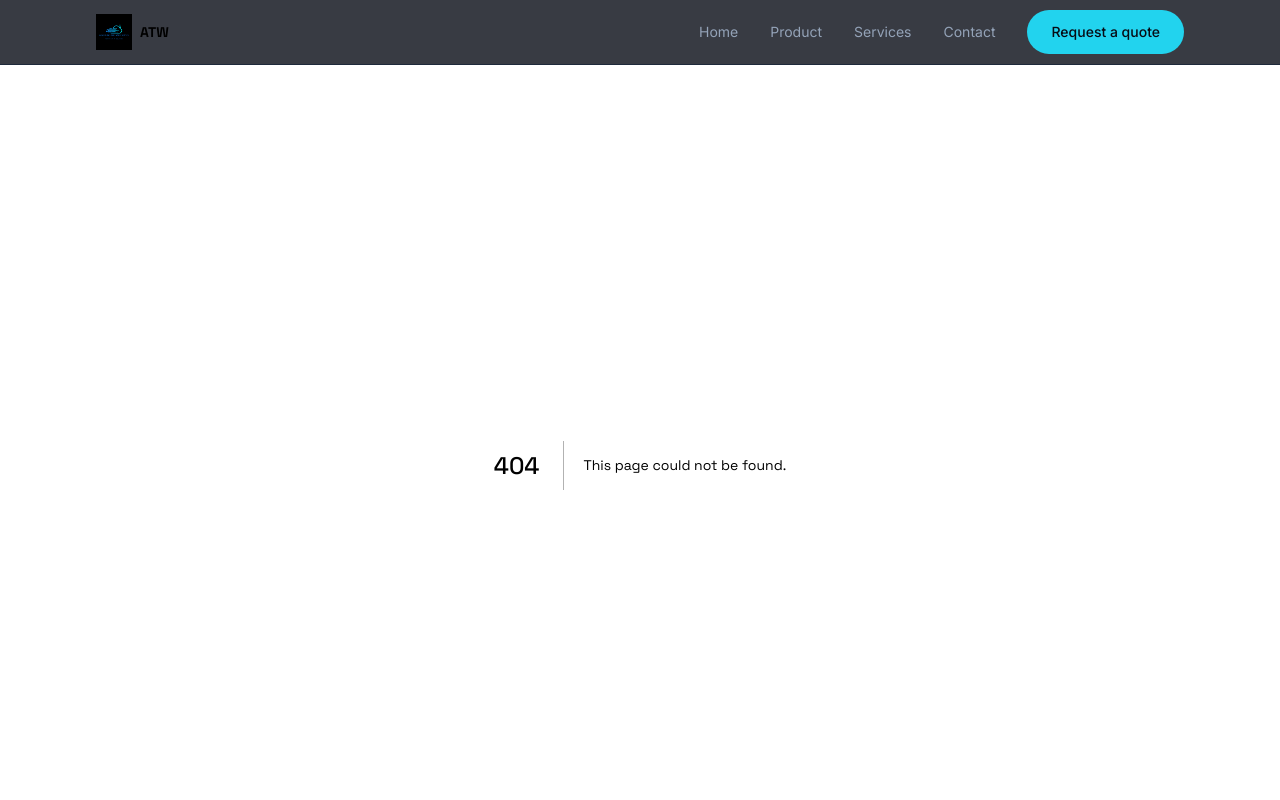
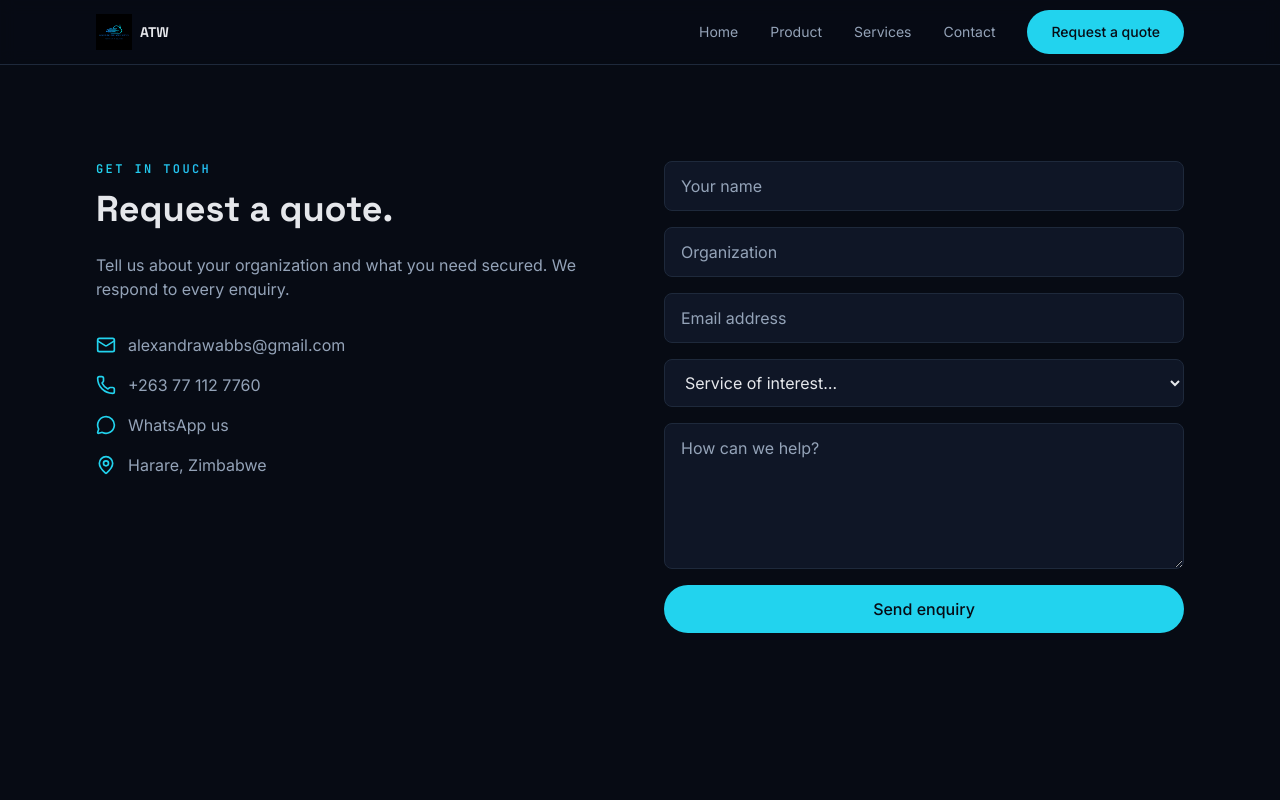
Before and after one commit to theedala/wabbs, a Next.js app in the folder web/: page /contact in a window 1280 px wide. Before the commit this address had no page. Shown: the top 800 px of the page. Built offline with nearby package versions, Linux system fonts and the light colour scheme.

Commit message:
feat: add contact form and contact page

```diff
--- /dev/null
+++ b/web/src/app/contact/page.tsx
@@ -0,0 +1,43 @@
+import type { Metadata } from "next";
+import { Mail, Phone, MapPin, MessageCircle } from "lucide-react";
+import { Container } from "@/components/ui/Container";
+import { SectionHeading } from "@/components/ui/SectionHeading";
+import { ContactForm } from "@/components/ui/ContactForm";
+import { contact } from "@/lib/content";
+
+export const metadata: Metadata = { title: "Contact — ATW Technologies & Forensics" };
+
+export default function ContactPage() {
+  const wa = `https://wa.me/${contact.phoneHref.replace("+", "")}`;
+  return (
+    <section className="py-24">
+      <Container className="grid gap-12 md:grid-cols-2">
+        <div>
+          <SectionHeading eyebrow="GET IN TOUCH" title="Request a quote." />
+          <p className="mt-6 text-muted">
+            Tell us about your organization and what you need secured. We respond to every enquiry.
+          </p>
+          <div className="mt-8 space-y-4 text-muted">
+            <a href={`mailto:${contact.email}`} className="flex items-center gap-3 hover:text-text">
+              <Mail className="h-5 w-5 text-accent-cyan" />
+              {contact.email}
+            </a>
+            <a href={`tel:${contact.phoneHref}`} className="flex items-center gap-3 hover:text-text">
+              <Phone className="h-5 w-5 text-accent-cyan" />
+              {contact.phone}
+            </a>
+            <a href={wa} className="flex items-center gap-3 hover:text-text">
+              <MessageCircle className="h-5 w-5 text-accent-cyan" />
+              WhatsApp us
+            </a>
+            <p className="flex items-center gap-3">
+              <MapPin className="h-5 w-5 text-accent-cyan" />
+              {contact.location}
+            </p>
+          </div>
+        </div>
+        <ContactForm />
+      </Container>
+    </section>
+  );
+}
--- /dev/null
+++ b/web/src/components/ui/ContactForm.tsx
@@ -0,0 +1,81 @@
+"use client";
+import { useState } from "react";
+import { services } from "@/lib/content";
+
+type Status = "idle" | "sending" | "ok" | "error";
+
+export function ContactForm() {
+  const [status, setStatus] = useState<Status>("idle");
+  const [errors, setErrors] = useState<string[]>([]);
+
+  async function onSubmit(e: React.FormEvent<HTMLFormElement>) {
+    e.preventDefault();
+    setStatus("sending");
+    setErrors([]);
+    const form = e.currentTarget;
+    const data = Object.fromEntries(new FormData(form).entries());
+    try {
+      const res = await fetch("/api/contact", {
+        method: "POST",
+        headers: { "Content-Type": "application/json" },
+        body: JSON.stringify(data),
+      });
+      const json = await res.json();
+      if (res.ok && json.ok) {
+        setStatus("ok");
+        form.reset();
+      } else {
+        setStatus("error");
+        setErrors(json.errors ?? ["Something went wrong."]);
+      }
+    } catch {
+      setStatus("error");
+      setErrors(["Network error. Please try again."]);
+    }
+  }
+
+  const field =
+    "w-full rounded-lg border border-border bg-surface px-4 py-3 text-text placeholder:text-muted focus:border-accent-cyan focus:outline-none";
+
+  if (status === "ok") {
+    return (
+      <p className="rounded-lg border border-accent-cyan/40 bg-accent-cyan/10 p-6 text-accent-cyan">
+        Thank you — your enquiry has been sent. We&apos;ll be in touch shortly.
+      </p>
+    );
+  }
+
+  return (
+    <form onSubmit={onSubmit} className="grid gap-4">
+      <input type="text" name="honeypot" tabIndex={-1} autoComplete="off" className="hidden" aria-hidden />
+      <input name="name" placeholder="Your name" required className={field} />
+      <input name="org" placeholder="Organization" required className={field} />
+      <input name="email" type="email" placeholder="Email address" required className={field} />
+      <select name="service" required defaultValue="" className={field}>
+        <option value="" disabled>
+          Service of interest…
+        </option>
+        {services.map((s) => (
+          <option key={s.title} value={s.title}>
+            {s.title}
+          </option>
+        ))}
+      </select>
+      <textarea name="message" placeholder="How can we help?" required rows={5} className={field} />
+      {status === "error" && (
+        <ul className="rounded-lg border border-red-500/40 bg-red-500/10 p-4 text-sm text-red-300">
+          {errors.map((er, i) => (
+            <li key={i}>{er}</li>
+          ))}
+        </ul>
+      )}
+      <button
+        type="submit"
+        disabled={status === "sending"}
+        className="rounded-full bg-accent-cyan px-6 py-3 font-medium text-bg transition-colors hover:bg-accent-cyan/90 disabled:opacity-60"
+      >
+        {status === "sending" ? "Sending…" : "Send enquiry"}
+      </button>
+    </form>
+  );
+}
```
